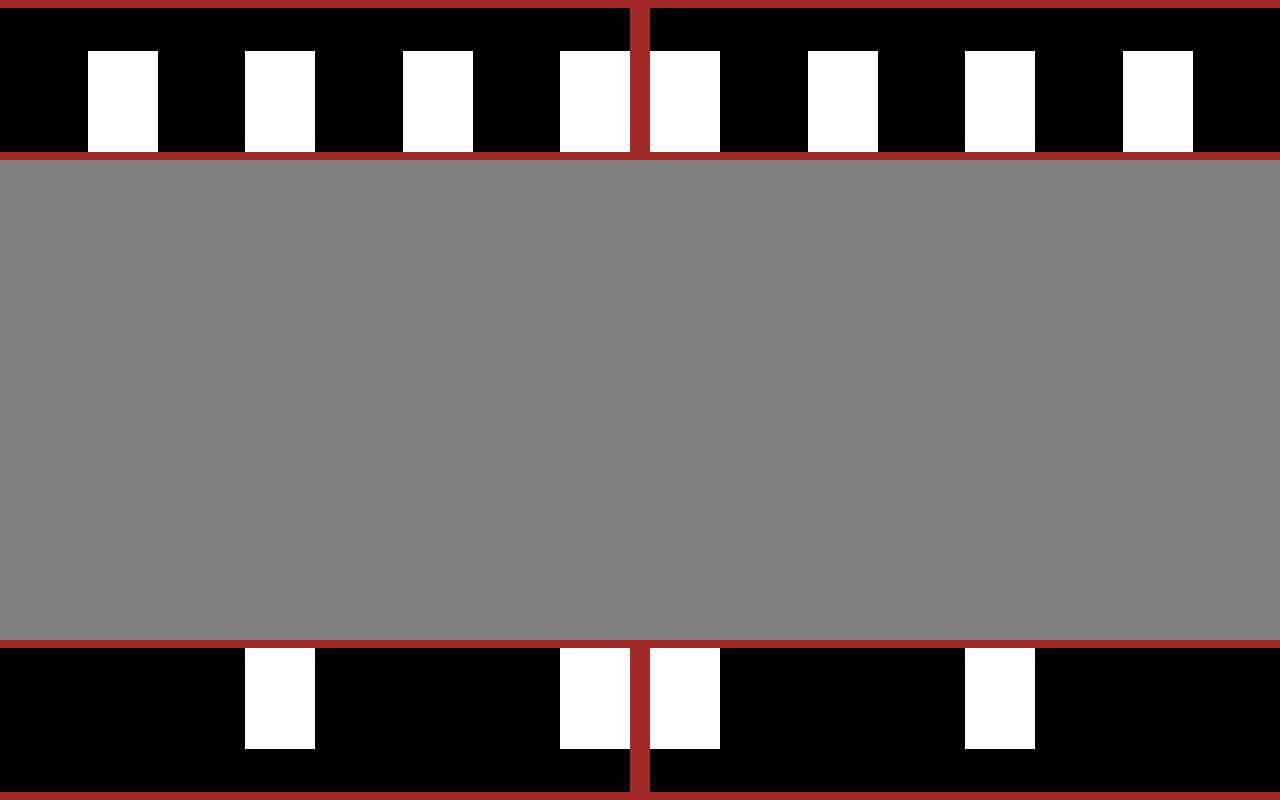
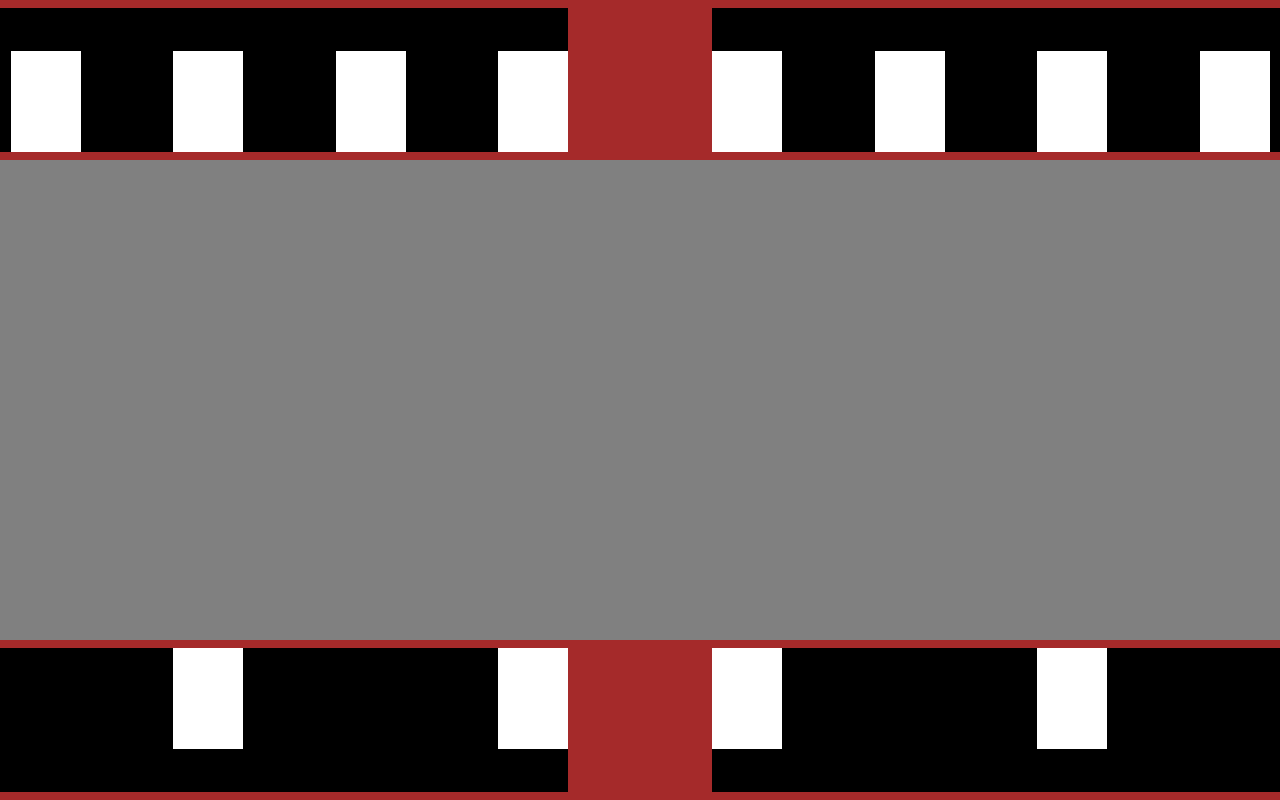
Before and after one commit to mt-xing/train-game, a React (Create React App) app: page / in a window 1280 px wide. Built offline with nearby package versions, Linux system fonts and the light colour scheme.

Commit message:
Implementing proper units

```diff
--- a/src/components/game/track/index.css
+++ b/src/components/game/track/index.css
@@ -1,5 +1,5 @@
 .track {
-	height: 20%;
+	height: 20vh;
 	display: flex;
 	flex-direction: column;
 	align-items: center;
@@ -17,10 +17,10 @@
 }
 
 .train .car {
-	width: 700px;
+	width: 90vh;
 	height: 100%;
 	background: black;
-	margin: 0 10px;
+	margin: 0 9vh;
 	display: inline-block;
 	position: relative;
 }
```
